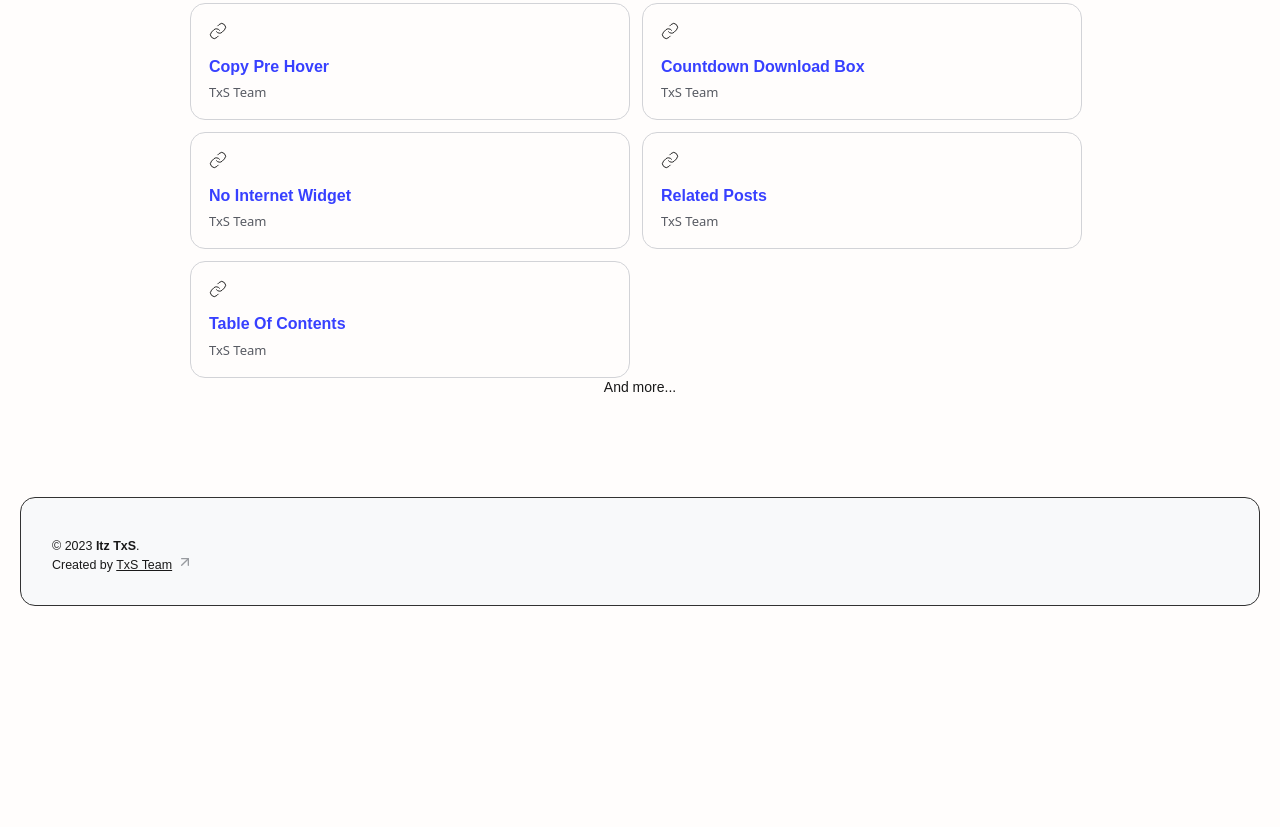
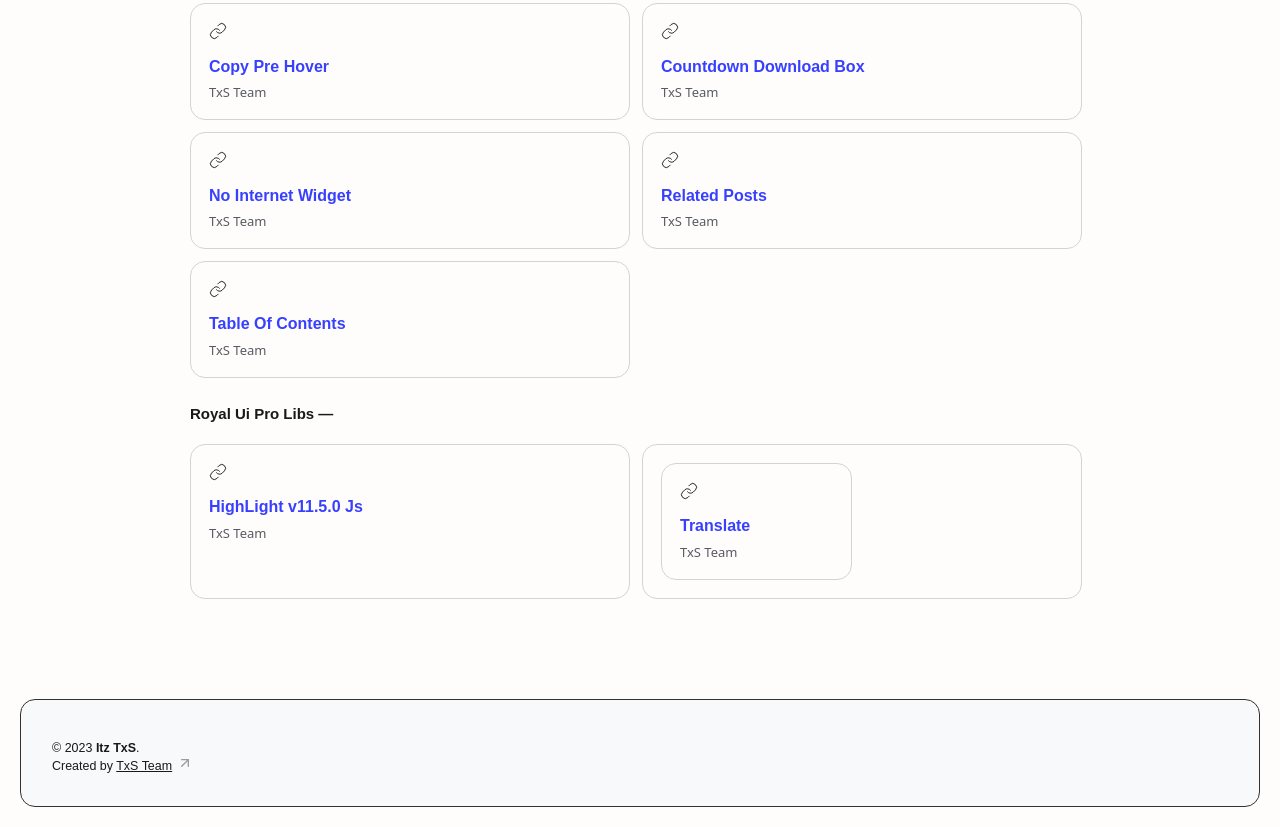
Before and after one commit to Royal-Ui/Royal-Ui.github.io, a plain HTML site: page index.html in a window 1280 px wide. Shown: the part 1605-2432 px from the top of the page. Before the commit the page ends 2231 px from the top, so only its background shows below. Drawn offline with Linux system fonts and the light colour scheme; a web font is replaced by a local one.

Commit message:
Update index.html

```diff
--- a/index.html
+++ b/index.html
@@ -236,8 +236,31 @@
             </div>
         </div>
       </div>
-            <div class="b flex column relative center m">
-              <h3 class="t noMargin fontH fontW-400 fontD">And more...</h3>
+         <div class="tt">
+        <h2 class="noMargin fontW-600 fontA fontH">Royal Ui Pro Libs</h2>
+      </div>
+      <div class="section" id="feature-loop">
+          <div class="fp flex wrap">
+           <div class="b flex column relative">
+              <span class="i i18 flex centerA fontW-600 fontM fontH"
+                ><svg class='line' xmlns='http://www.w3.org/2000/svg' viewBox='0 0 24 24'><path d='M179.38391,179.442a5.02556,5.02556,0,0,0,7.5831.5436l3.01715-3.02a5.031,5.031,0,0,0-7.11042-7.1173l-1.72983,1.72145' transform='translate(-169.39568 -166.4353)'></path><path d='M183.40745,177.42863a5.02556,5.02556,0,0,0-7.5831-.5436l-3.01715,3.02a5.031,5.031,0,0,0,7.11042,7.1173l1.71976-1.72145' transform='translate(-169.39568 -166.4353)'></path></svg></span>
+              <a href="/highlight-11.5.0.min.js"><h3 class="t noMargin fontH fontW-600">HighLight v11.5.0 Js</h3></a>
+              <p class="noMargin colorDim fontM">
+                TxS Team
+              </p>
+            </div>
+            <div class="section" id="feature-loop">
+          <div class="fp flex wrap">
+           <div class="b flex column relative">
+              <span class="i i18 flex centerA fontW-600 fontM fontH"
+                ><svg class='line' xmlns='http://www.w3.org/2000/svg' viewBox='0 0 24 24'><path d='M179.38391,179.442a5.02556,5.02556,0,0,0,7.5831.5436l3.01715-3.02a5.031,5.031,0,0,0-7.11042-7.1173l-1.72983,1.72145' transform='translate(-169.39568 -166.4353)'></path><path d='M183.40745,177.42863a5.02556,5.02556,0,0,0-7.5831-.5436l-3.01715,3.02a5.031,5.031,0,0,0,7.11042,7.1173l1.71976-1.72145' transform='translate(-169.39568 -166.4353)'></path></svg></span>
+              <a href="/translate.js"><h3 class="t noMargin fontH fontW-600">Translate</h3></a>
+              <p class="noMargin colorDim fontM">
+                TxS Team
+              </p>
+            </div>
+        </div>
+      </div>
       </div>
     </div>
   </div>
```
